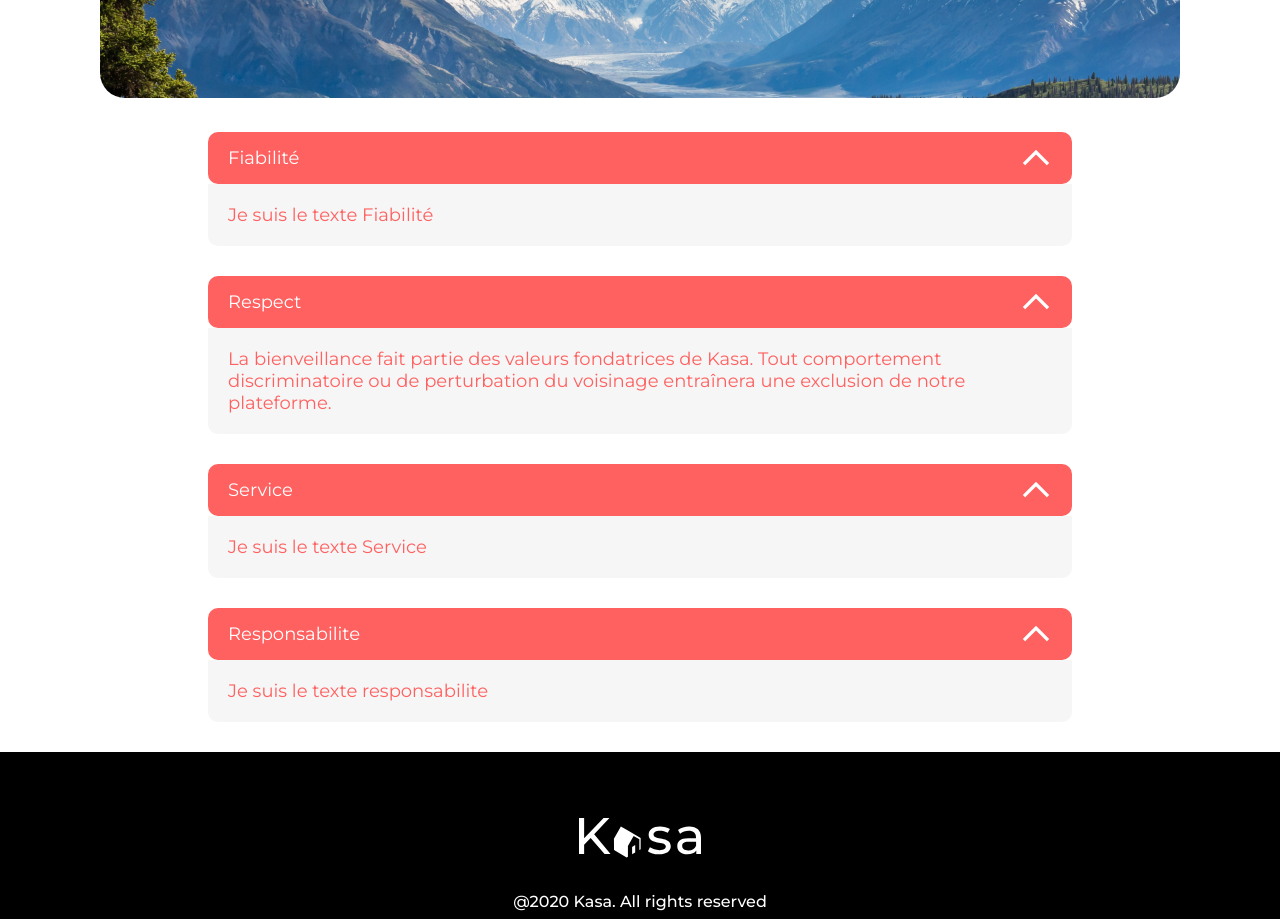
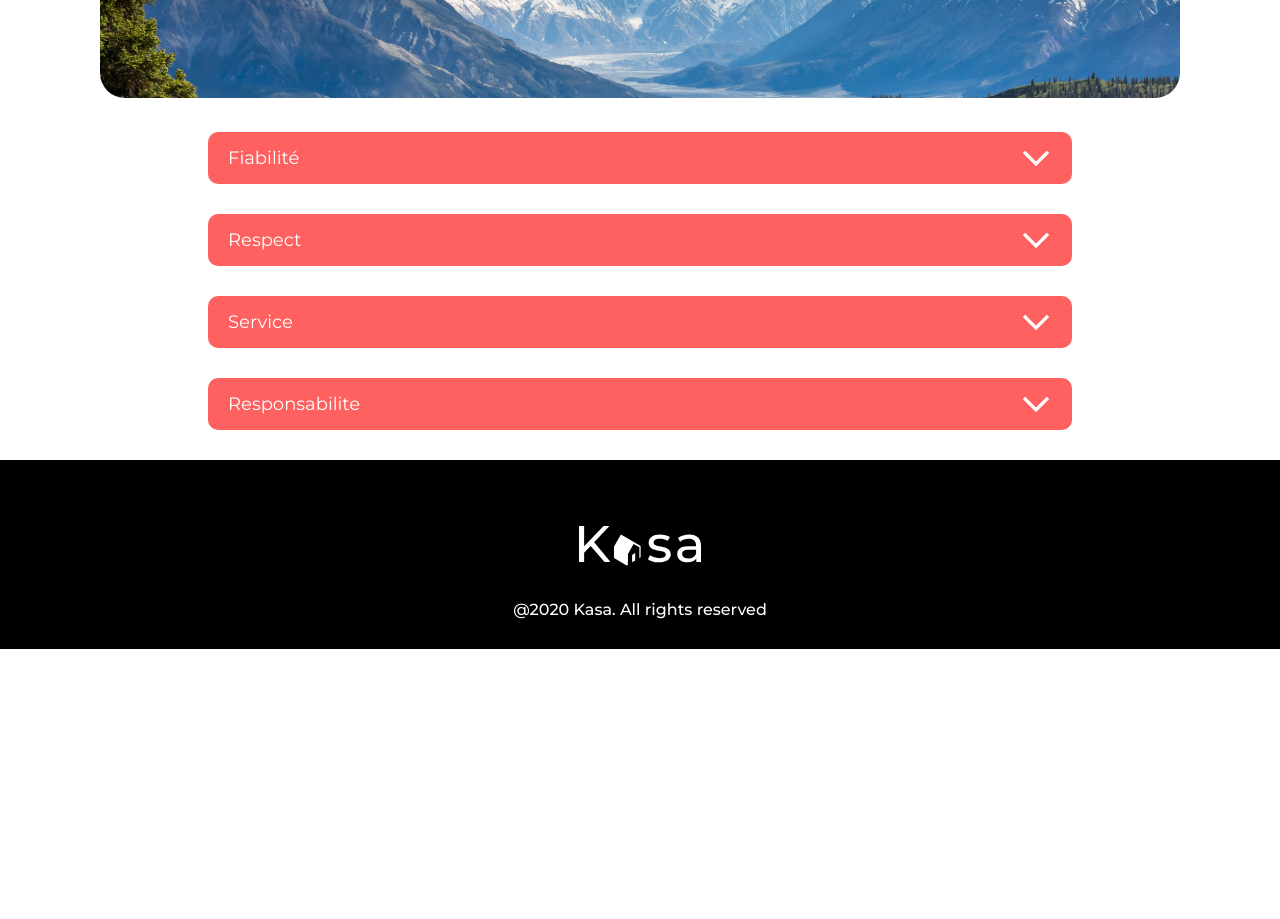
Before and after one commit to JulieMoreau01/moreaujulie_11_20122021, a React (Create React App) app: page /A-Propos in a window 1280 px wide. Shown: the part 300-1219 px from the top of the page. After the commit the page ends 949 px from the top, so only its background shows below. Built offline with nearby package versions, Linux system fonts and the light colour scheme.

Commit message:
displaybutton for just one picture

```diff
--- a/src/components/Carousel.jsx
+++ b/src/components/Carousel.jsx
@@ -13,6 +13,7 @@ class Carousel extends Component {
     }
   }
 
+  // Creat an Array with all the Pictures
   imagesCarouselArray = () => {
     logements
       .filter((logement) => logement.id === this.props.id)
@@ -25,6 +26,7 @@ class Carousel extends Component {
       })
   }
 
+  // If it's the last picture go back to 0 or add one
   incrementClicks = () => {
     if (this.state.clicks === imagesCarousel.length) {
       this.setState({
@@ -36,6 +38,8 @@ class Carousel extends Component {
       })
     }
   }
+
+  // If it's the first go to the last or remove one
   decrementClicks = () => {
     if (this.state.clicks === 0) {
       this.setState({
@@ -52,13 +56,21 @@ class Carousel extends Component {
     {
       this.imagesCarouselArray()
     }
+    // IF there is just one picture display none the button
+    const displayButton = imagesCarousel.length === 1 ? 'displayButton' : ''
     return (
       <section className="carousel">
         <figure>{imagesCarousel[this.state.clicks]}</figure>
-        <button className="back" onClick={this.decrementClicks}>
+        <button
+          className={`back ${displayButton}`}
+          onClick={this.decrementClicks}
+        >
           <img src={Chevronback} alt="" />
         </button>
-        <button className="next" onClick={this.incrementClicks}>
+        <button
+          className={`next ${displayButton}`}
+          onClick={this.incrementClicks}
+        >
           <img src={Chevronnext} alt="" />
         </button>
       </section>
--- a/src/components/Dropdown.jsx
+++ b/src/components/Dropdown.jsx
@@ -6,7 +6,7 @@ import chevron from '../assets/chevron.svg'
 class Dropdown extends Component {
   render() {
     return (
-      <details open>
+      <details>
         <summary>
           {this.props.name}
           <img src={chevron} alt="chevron" />
--- a/src/pages/A_Propos.jsx
+++ b/src/pages/A_Propos.jsx
@@ -4,11 +4,14 @@ import hero from '../assets/propos_hero.jpg'
 import '../styles/A_propos.css'
 
 class APropos extends Component {
-  fiabilite = 'Je suis le texte Fiabilité'
+  fiabilite =
+    'Les annonces postées sur Kasa garantissent une fiabilité totale. Les photos sont conformes aux logements, et toutes les informations sont régulièrement vérifiées  par nos équipes.'
   respect =
     'La bienveillance fait partie des valeurs fondatrices de Kasa. Tout comportement discriminatoire ou de perturbation du voisinage entraînera une exclusion de notre plateforme.'
-  service = 'Je suis le texte Service'
-  responsabilite = 'Je suis le texte responsabilite'
+  service =
+    "Nos équipes se tiennent à votre disposition pour vous fournir une expérience parfaite. N'hésitez pas à nous contacter si vous avez la moindre question."
+  responsabilite =
+    "La sécurité est la priorité de Kasa. Aussi bien pour nos hôtes que pour les voyageurs, chaque logement correspond aux critères de sécurité établis par nos services. En laissant une note aussi bien à l'hôte qu'au locataire, cela permet à nos équipes de vérifier que les standards sont bien respectés. Nous organisons également des ateliers sur la sécurité domestique pour nos hôtes."
   render() {
     return (
       <section className="a_propos">
--- a/src/styles/Carousel.css
+++ b/src/styles/Carousel.css
@@ -21,6 +21,10 @@ section.carousel figure img {
     height: 255px;
     border-radius: 10px;
   }
+}
+
+section.carousel button.displayButton {
+  display: none;
 }
 
 section.carousel button.back {
```
Also changed, not shown: public/index.html (+0 -23 lines).
